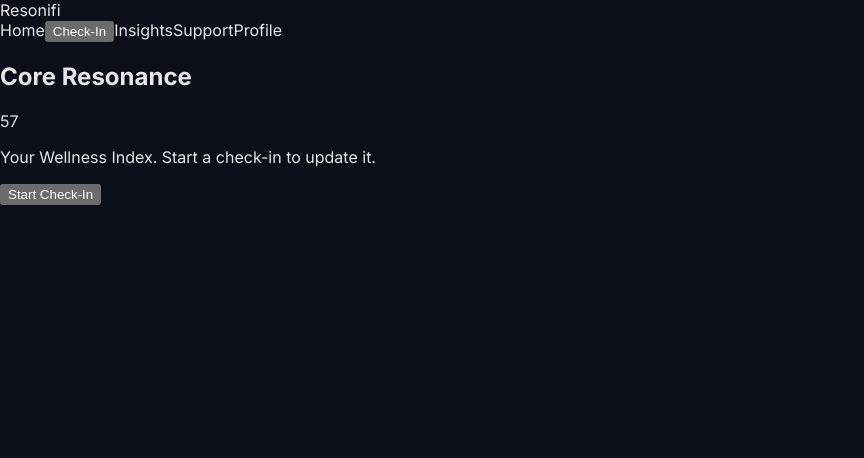
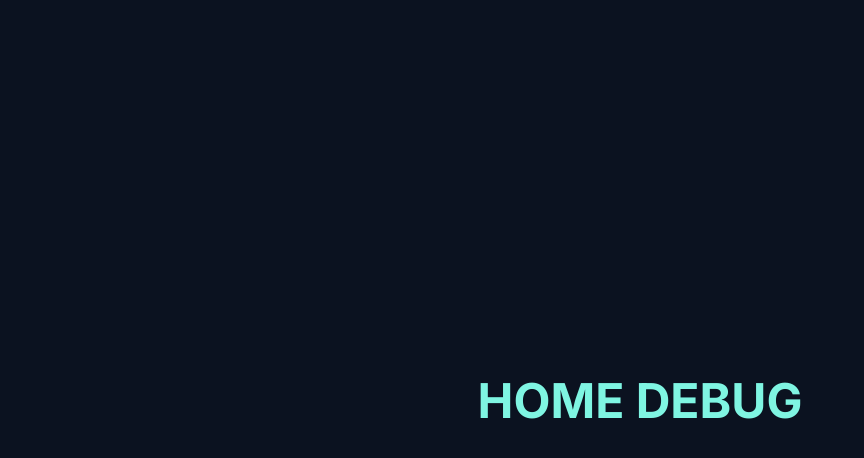
Before and after one commit to resonifiapp/resonifi-vercel, a React (Vite) app: page / in a window 1280 px wide. Shown: the top 458 px of the page, without its empty margins (0-864 px from the left). Built offline with nearby package versions, Linux system fonts and the light colour scheme.

Commit message:
Update App.jsx

```diff
--- a/src/App.jsx
+++ b/src/App.jsx
@@ -1,8 +1,7 @@
-// src/App.jsx
-import React from "react";
-import Home from "./pages/Home.jsx";
-
-export default function App() {
-  // Force the app to show our new Home and nothing else.
-  return <Home />;
+export default function Home() {
+  return (
+    <div style={{minHeight:'100vh',display:'grid',placeItems:'center',background:'#0b1220',color:'#7ff5e2'}}>
+      <h1 style={{fontSize:48,margin:0}}>HOME DEBUG</h1>
+    </div>
+  );
 }
```
